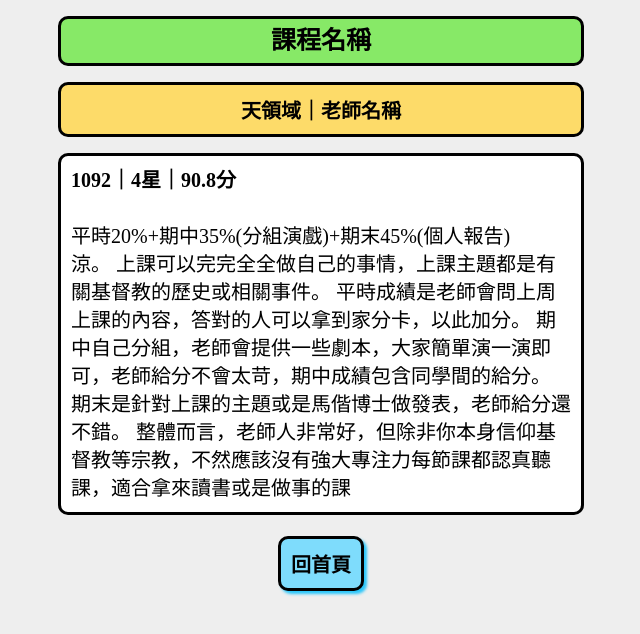
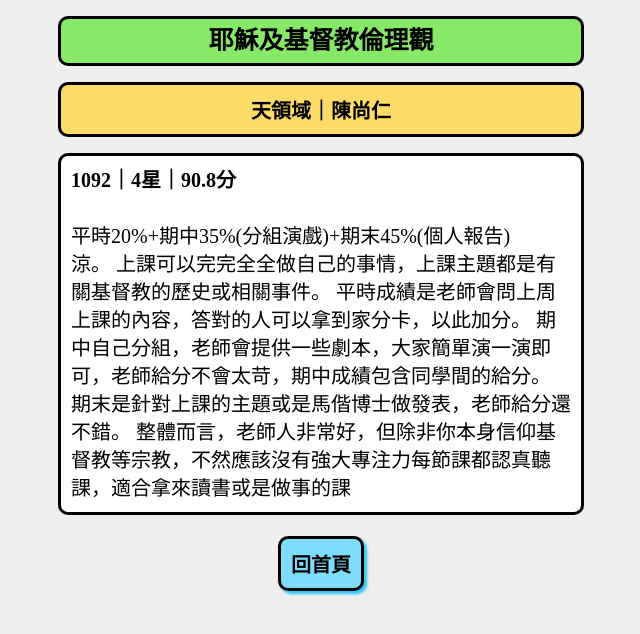
Before and after one commit to hyhakisaku/MMCGeneralCourse, a plain HTML site: page n01_tian/a10.html in a window 1280 px wide. Shown: the whole page, without its empty margins (319-959 px from the left). Drawn offline with Linux system fonts and the light colour scheme.

Commit message:
Add files via upload

```diff
--- a/n01_tian/a10.html
+++ b/n01_tian/a10.html
@@ -3,7 +3,7 @@
 <head>
 <meta charset="UTF-8">
 <meta name="viewport" content="width=device-width, initial-scale=1.0, minimum-scale=0.5, maximum-scale=2.0, user-scalable=yes" />
-<title>課程名稱</title>
+<title>耶穌及基督教倫理觀</title>
 <link rel="stylesheet" type="text/css" href="everyclass.css"/>
 <script type="text/javascript" src="everyclass.js"></script>
 </head>
@@ -11,8 +11,8 @@
 <div id="a01_frame">
 <form method="post" action="eceryclass.js">
 
-<p><label class="label_title">課程名稱<br></label></p>
-<p><label class="label_info">天領域｜老師名稱<br></label></p>
+<p><label class="label_title">耶穌及基督教倫理觀<br></label></p>
+<p><label class="label_info">天領域｜陳尚仁<br></label></p>
 <p><label class="label_comment"><b>1092｜4星｜90.8分</b><br><br>平時20%+期中35%(分組演戲)+期末45%(個人報告)<br>涼。
 上課可以完完全全做自己的事情，上課主題都是有關基督教的歷史或相關事件。
 平時成績是老師會問上周上課的內容，答對的人可以拿到家分卡，以此加分。
```
